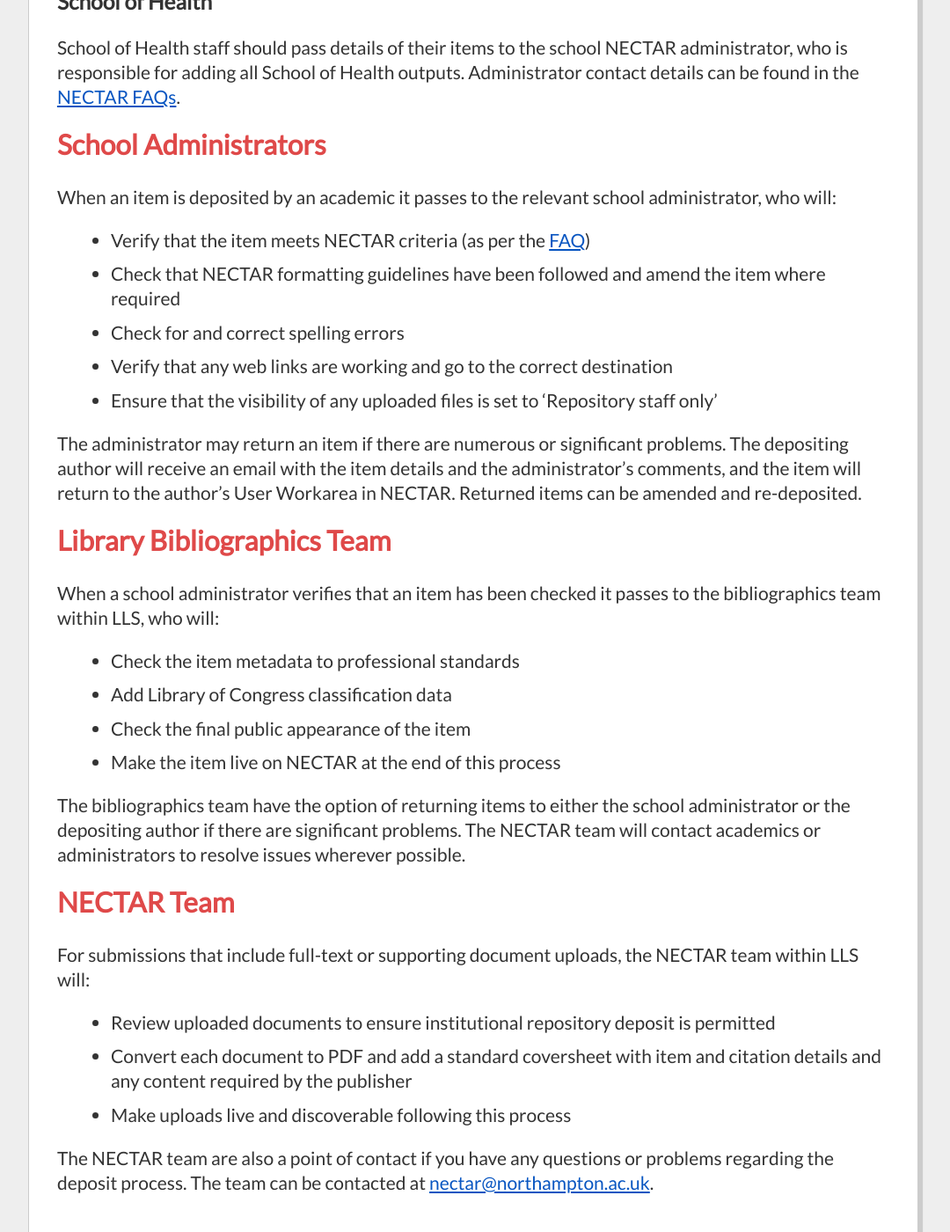
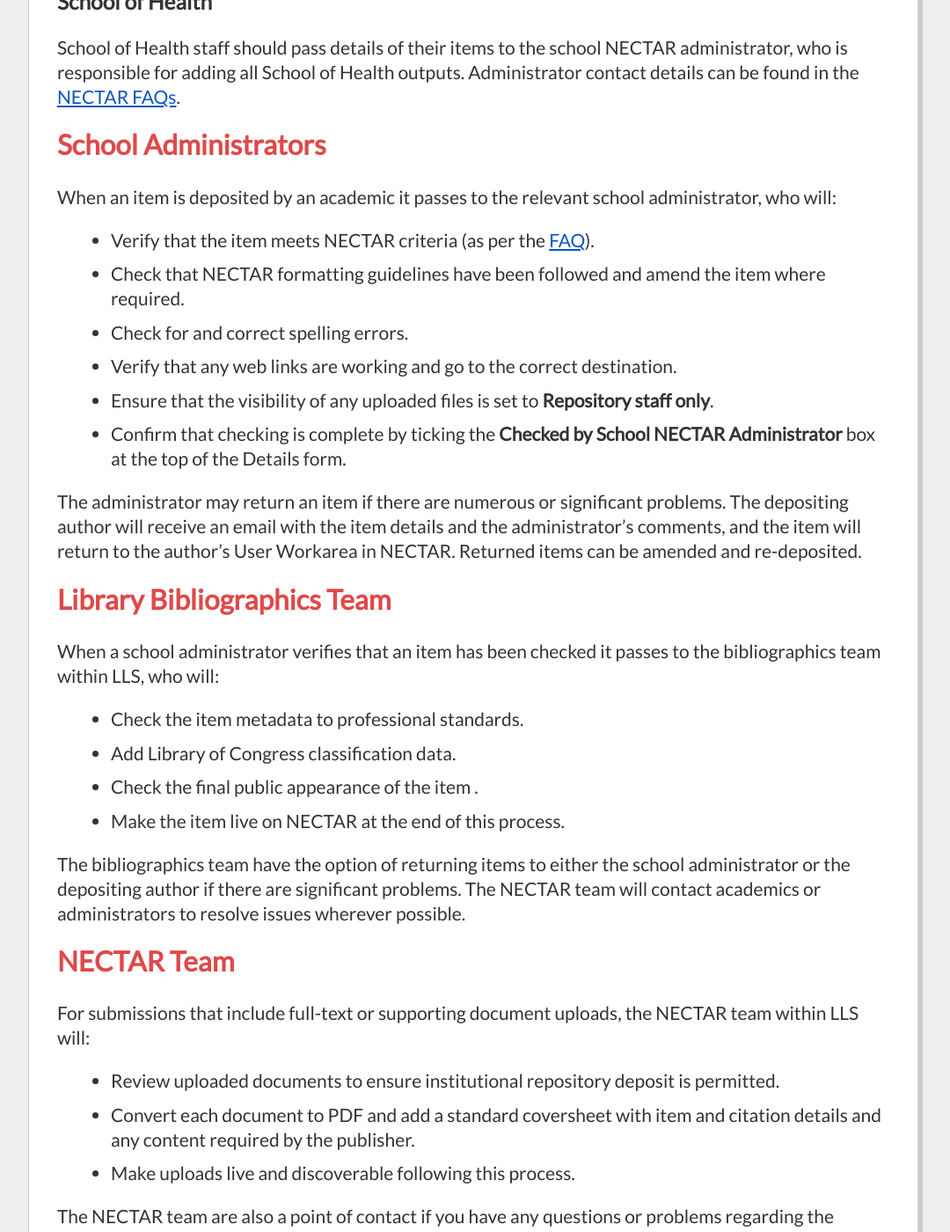
Before and after one commit to NickDimmock/nectar-roles, a Jekyll site: the page built from index.md, in a window 1280 px wide and 1400 px high, scrolled down 1276 px. Shown: the whole window at 88% size, without its empty margins (102-1182 px from the left). Built offline with Jekyll 4.4.1, drawn with Linux system fonts in a browser that asks for light colours; nearby versions of some CDN libraries; Markdown is read by kramdown in place of the engine named in the settings; some of the changed text lies outside the part shown.

Commit message:
Update index.md
Text changes and additions suggested by Miggie. Full stops on bullet lists.

```diff
--- a/index.md
+++ b/index.md
@@ -19,16 +19,16 @@
 
 Adding a new item requires a correctly configured NECTAR account. First-time users can email [nectar@northampton.ac.uk](mailto:nectar@northampton.ac.uk) to ensure their account is ready to use.
 
-Items may be added manually using the New Item button or imported from several formats (e.g. DOI import for electronic journal articles).
+Having logged in to [NECTAR](http://nectar.northampton.ac.uk), items may be added manually using the New Item button or imported from several formats (e.g. DOI import for electronic journal articles).
 
 Guidelines for adding items can be found on the [Help with NECTAR](http://nectar.northampton.ac.uk/help) pages and in the help sections of the deposit form itself.
 
 To minimise delays in checking and processing submissions, academics should:
 
-- Enter all available information for the item
-- Ensure that correct formatting is used, as per the [guidelines](http://nectar.northampton.ac.uk/help)
-- Enter items in a timely fashion (to ensure items appear in quarterly and yearly school research reports)
-- Attach an appropriate full-text version of an item [where permitted](http://nectar.northampton.ac.uk/information.html#copyright)
+- Enter all available information for the item.
+- Ensure that correct formatting is used, as per the [guidelines](http://nectar.northampton.ac.uk/help).
+- Enter items in a timely fashion (to ensure items appear in quarterly and yearly school research reports).
+- Attach an appropriate full-text version of an item [where permitted](http://nectar.northampton.ac.uk/information.html#copyright).
 
 ### School of Health
 
@@ -38,11 +38,12 @@
 
 When an item is deposited by an academic it passes to the relevant school administrator, who will:
 
-- Verify that the item meets NECTAR criteria (as per the [FAQ](http://nectar.northampton.ac.uk/information.html#can_i))
-- Check that NECTAR formatting guidelines have been followed and amend the item where required
-- Check for and correct spelling errors
-- Verify that any web links are working and go to the correct destination
-- Ensure that the visibility of any uploaded files is set to 'Repository staff only'
+- Verify that the item meets NECTAR criteria (as per the [FAQ](http://nectar.northampton.ac.uk/information.html#can_i)).
+- Check that NECTAR formatting guidelines have been followed and amend the item where required.
+- Check for and correct spelling errors.
+- Verify that any web links are working and go to the correct destination.
+- Ensure that the visibility of any uploaded files is set to **Repository staff only**.
+- Confirm that checking is complete by ticking the **Checked by School NECTAR Administrator** box at the top of the Details form.
 
 The administrator may return an item if there are numerous or significant problems. The depositing author will receive an email with the item details and the administrator's comments, and the item will return to the author's User Workarea in NECTAR. Returned items can be amended and re-deposited.
 
@@ -50,10 +51,10 @@
 
 When a school administrator verifies that an item has been checked it passes to the bibliographics team within LLS, who will:
 
-- Check the item metadata to professional standards
-- Add Library of Congress classification data
-- Check the final public appearance of the item
-- Make the item live on NECTAR at the end of this process
+- Check the item metadata to professional standards.
+- Add Library of Congress classification data.
+- Check the final public appearance of the item .
+- Make the item live on NECTAR at the end of this process.
 
 The bibliographics team have the option of returning items to either the school administrator or the depositing author if there are significant problems. The NECTAR team will contact academics or administrators to resolve issues wherever possible.
 
@@ -61,8 +62,8 @@
 
 For submissions that include full-text or supporting document uploads, the NECTAR team within LLS will:
 
-- Review uploaded documents to ensure institutional repository deposit is permitted
-- Convert each document to PDF and add a standard coversheet with item and citation details and any content required by the publisher
-- Make uploads live and discoverable following this process
+- Review uploaded documents to ensure institutional repository deposit is permitted.
+- Convert each document to PDF and add a standard coversheet with item and citation details and any content required by the publisher.
+- Make uploads live and discoverable following this process.
 
 The NECTAR team are also a point of contact if you have any questions or problems regarding the deposit process. The team can be contacted at [nectar@northampton.ac.uk](mailto:nectar@northampton.ac.uk).
```
